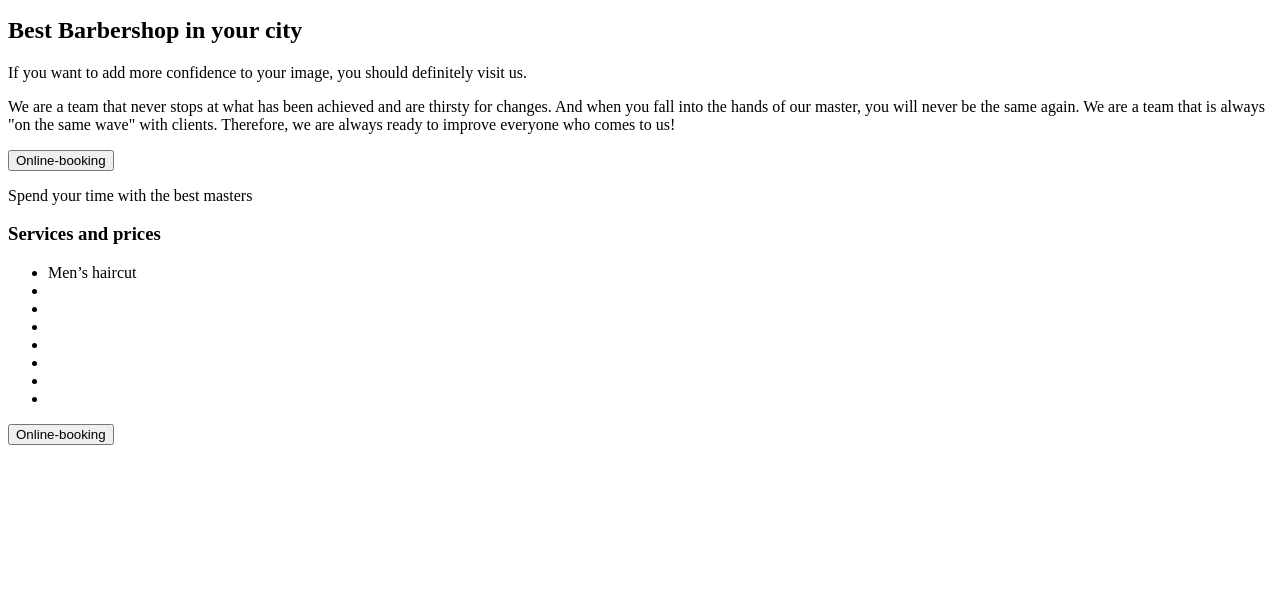
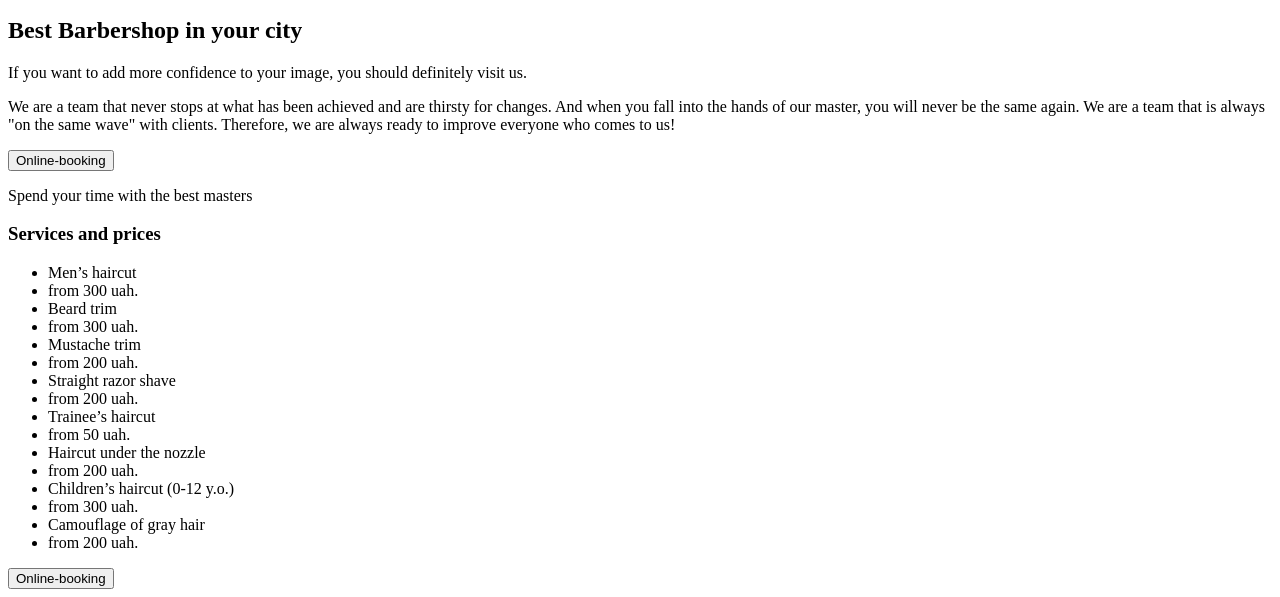
Before and after one commit to lIlDirE/goit-markup-hw-01, a plain HTML site: page index.html in a window 1280 px wide. Shown: the part 471-1068 px from the top of the page. Before the commit the page ends 924 px from the top, so only its background shows below. Drawn offline with Linux system fonts and the light colour scheme.

Commit message:
index.html updated

```diff
--- a/index.html
+++ b/index.html
@@ -42,18 +42,27 @@
 			<p>We are a team that never stops at what has been achieved and are thirsty for changes. And when you fall into the hands of our master, you will never be the same again. We are a team that is always "on the same wave" with clients. Therefore, we are always ready to improve everyone who comes to us!</p>
 			<button type="button">Online-booking</button>
 		</section>
+		<!-- Services and prices -->
 		<section>
 			<p>Spend your time with the best masters</p>
 			<h3>Services and prices</h3>
 			<ul>
 				<li>Men’s haircut</li>
-				<li></li>
-				<li></li>
-				<li></li>
-				<li></li>
-				<li></li>
-				<li></li>
-				<li></li>
+				<li>from 300 uah.</li>
+				<li>Beard trim</li>
+				<li>from 300 uah.</li>
+				<li>Mustache trim</li>
+				<li>from 200 uah.</li>
+				<li>Straight razor shave</li>
+				<li>from 200 uah.</li>
+				<li>Trainee’s haircut</li>
+				<li>from 50 uah.</li>
+				<li>Haircut under the nozzle</li>
+				<li>from 200 uah.</li>
+				<li>Children’s haircut (0-12 y.o.)</li>
+				<li>from 300 uah.</li>
+				<li>Camouflage of gray hair</li>
+				<li>from 200 uah.</li>
 			</ul>
 			<button type="button">Online-booking</button>
 		</section>
```
